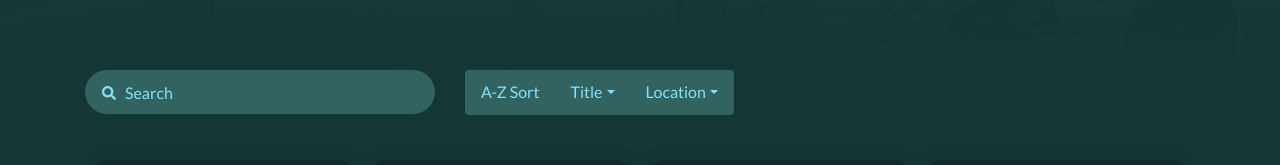
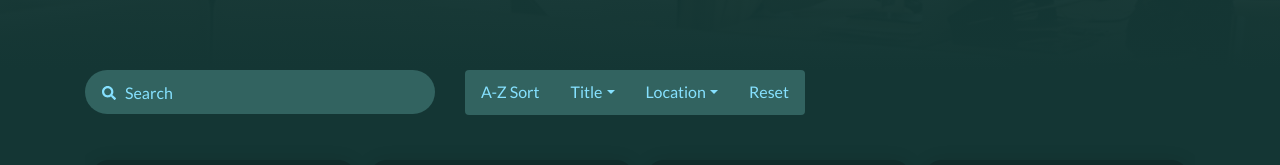
Before and after one commit to GedalyaKrycer/digibit-employee-directory, a React (Create React App) app in the folder my-app/: page / in a window 1280 px wide. Shown: the part 250-415 px from the top of the page. Built offline with nearby package versions, Linux system fonts and the light colour scheme; a web font is replaced by a local one.

Commit message:
Added a reset button

```diff
--- a/my-app/src/components/Filters/index.js
+++ b/my-app/src/components/Filters/index.js
@@ -30,11 +30,13 @@ function Filters() {
                         <Dropdown.Item eventKey="2">Designer</Dropdown.Item>
                         <Dropdown.Item eventKey="3">Developer</Dropdown.Item>
                     </DropdownButton>
+
                     <DropdownButton as={ButtonGroup} title="Location" id="bg-nested-dropdown" className="border-radius third-width">
                         <Dropdown.Item eventKey="1">New York</Dropdown.Item>
                         <Dropdown.Item eventKey="2">Las Vegas</Dropdown.Item>
                         <Dropdown.Item eventKey="3">Chicago</Dropdown.Item>
                     </DropdownButton>
+                    <Button className="third-width">Reset</Button>
                 </ButtonGroup>
             </Col>
 
```
